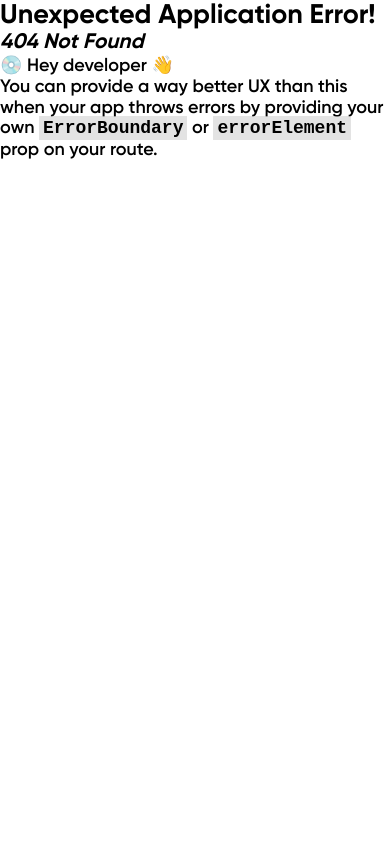
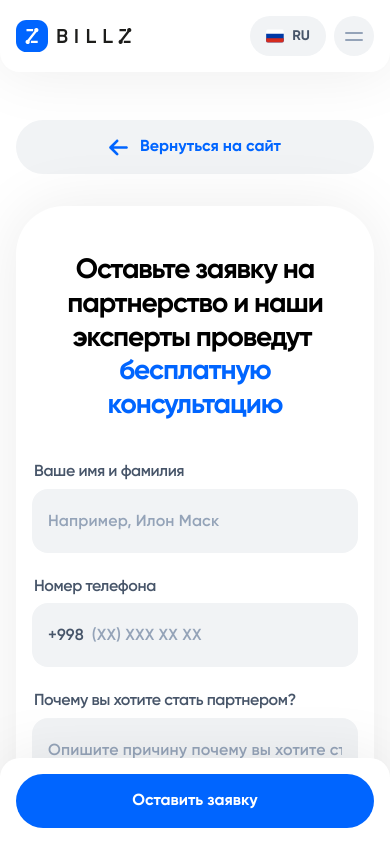
Before and after one commit to asilbek0704/BILLZ-, a React (Vite) app: page /application in a window 390 px wide. Before the commit this address had no page. Shown: the top 844 px of the page. Built offline with nearby package versions, Linux system fonts and the light colour scheme.

Commit message:
add: application page for mobile

```diff
--- a/src/App.jsx
+++ b/src/App.jsx
@@ -1,5 +1,6 @@
 import { createBrowserRouter, RouterProvider } from 'react-router-dom';
 import 'normalize.css';
+import { Container } from './components/Container/Container';
 import { Header } from './components/Header/Header';
 import { Footer } from './components/Footer/Footer';
 import { Advantages } from './views/Advantages/Advantages';
@@ -8,7 +9,12 @@ import { ChoiceTicker } from './views/ChoiceTicker/ChoiceTicker';
 import { Reason } from './views/Reason/Reason';
 import { Privelege } from './views/Privelege/Privelege';
 import { Partnership } from './views/Partnership/Partnership';
-import { PartnershipForm } from './views/PartnershipForm/PartnershipForm';
+import { lazy, Suspense } from 'react';
+import { ApplicationButton } from './components/ApplicationButton/ApplicationButton';
+import { ReturnButton } from './components/ReturnButton/ReturnButton';
+const PartnershipForm = lazy(() =>
+  import('./views/PartnershipForm/PartnershipForm')
+);
 
 const router = createBrowserRouter([
   {
@@ -23,9 +29,28 @@ const router = createBrowserRouter([
           <Reason />
           <Privelege />
           <Partnership />
-          <PartnershipForm />
+          <Suspense fallback={<Container>Загрузка...</Container>}>
+            <PartnershipForm />
+          </Suspense>
         </main>
         <Footer />
+        <ApplicationButton to='/application' />
+      </>
+    ),
+  },
+  {
+    path: '/application',
+    element: (
+      <>
+        <Header />
+        <main>
+          <ReturnButton to="/" />
+          <Suspense fallback={<Container>Загрузка...</Container>}>
+            <PartnershipForm />
+          </Suspense>
+        </main>
+        <Footer />
+        <ApplicationButton tag='button' formId='partnership-form' />
       </>
     ),
   },
--- /dev/null
+++ b/src/components/ApplicationButton/ApplicationButton.jsx
@@ -0,0 +1,13 @@
+import { Container } from '../Container/Container';
+import { Button } from '../../ui/Button/Button';
+import s from "./ApplicationButton.module.scss"
+
+export const ApplicationButton = ({ tag, to, formId }) => (
+  <div className={s.application}>
+      <Container>
+        <Button tag={tag ?? "Link"} to={to} formId={formId} >
+          Оставить заявку
+        </Button>
+      </Container>
+    </div>
+)
--- /dev/null
+++ b/src/components/ApplicationButton/ApplicationButton.module.scss
@@ -0,0 +1,17 @@
+.application {
+  display: none;
+  background: #fff;
+  border-radius: 20px 20px 0px 0px;
+  box-shadow: 0px 0px 64px 0px #00000014;
+  padding: 16px 0;
+
+  @media (max-width: 576px) {
+    display: flex;
+    justify-content: center;
+    position: sticky;
+    bottom: 0;
+    left: 0;
+    right: 0;
+    z-index: 999;
+  }
+}
--- a/src/components/Footer/Footer.jsx
+++ b/src/components/Footer/Footer.jsx
@@ -1,7 +1,6 @@
 import { Container } from '../Container/Container';
 import { Logo } from '../Logo/Logo';
 import s from './Footer.module.scss';
-import { Button } from '../../ui/Button/Button';
 
 export const Footer = () => (
   <>
@@ -29,13 +28,5 @@ export const Footer = () => (
         </figure>
       </Container>
     </footer>
-
-    <div className={s.application}>
-      <Container>
-        <Button tag={'Link'} to={'/1'}>
-          Оставить заявку
-        </Button>
-      </Container>
-    </div>
   </>
 );
--- a/src/components/Footer/Footer.module.scss
+++ b/src/components/Footer/Footer.module.scss
@@ -77,21 +77,3 @@
     height: auto;
   }
 }
-
-.application {
-  display: none;
-  background: #FFF;
-  border-radius: 20px 20px 0px 0px;
-  box-shadow: 0px 0px 64px 0px #00000014;
-  padding: 16px 0;
-
-  @media (max-width: 576px) {
-    display: flex;
-    justify-content: center;
-    position: sticky;
-    bottom: 0;
-    left: 0;
-    right: 0;
-    z-index: 999;
-  }
-}
--- /dev/null
+++ b/src/components/ReturnButton/ReturnButton.jsx
@@ -0,0 +1,24 @@
+import { Button } from '../../ui/Button/Button';
+import { Container } from '../Container/Container';
+
+import s from './ReturnButton.module.scss';
+
+export const ReturnButton = ({ to }) => (
+  <Container>
+    <Button variation='extra' to={to} className={s.button}>
+      <svg
+        width='19'
+        height='17'
+        viewBox='0 0 19 17'
+        fill='none'
+        xmlns='http://www.w3.org/2000/svg'
+      >
+        <path
+          d='M0.561371 7.5587C0.040741 8.07933 0.040741 8.92483 0.561371 9.44546L7.22543 16.1095C7.74606 16.6302 8.59157 16.6302 9.1122 16.1095C9.63283 15.5889 9.63283 14.7434 9.1122 14.2228L4.71808 9.83281H17.4964C18.2336 9.83281 18.8292 9.23721 18.8292 8.5C18.8292 7.76279 18.2336 7.16719 17.4964 7.16719H4.72225L9.10803 2.77724C9.62866 2.25661 9.62866 1.4111 9.10803 0.890472C8.5874 0.369843 7.7419 0.369843 7.22127 0.890472L0.557206 7.55454L0.561371 7.5587Z'
+          fill='#0065FF'
+        />
+      </svg>
+      &nbsp;&nbsp; Вернуться на сайт
+    </Button>
+  </Container>
+);
--- /dev/null
+++ b/src/components/ReturnButton/ReturnButton.module.scss
@@ -0,0 +1,6 @@
+.button {
+  padding: 18px;
+  width: 100%;
+  font-size: 16px;
+  margin-bottom: 32px;
+}
--- a/src/ui/Button/Button.jsx
+++ b/src/ui/Button/Button.jsx
@@ -2,7 +2,7 @@ import classNames from 'classnames';
 import s from './Button.module.scss';
 import { Link } from 'react-router-dom';
 
-export const Button = ({ children, variation, className, tag, to, onClick }) => {
+export const Button = ({ children, variation, className, tag, to, onClick, formId }) => {
   let buttonClass;
   switch (variation) {
     case 'main':
@@ -22,7 +22,7 @@ export const Button = ({ children, variation, className, tag, to, onClick }) =>
           {children}
         </Link>
       ) : tag === 'button' ? (
-        <button onClick={onClick} className={classNames(buttonClass, className)}>
+        <button onClick={onClick} className={classNames(buttonClass, className)} form={formId}>
           {children}
         </button>
       ) : (
--- a/src/views/PartnershipForm/PartnershipForm.jsx
+++ b/src/views/PartnershipForm/PartnershipForm.jsx
@@ -3,8 +3,15 @@ import { Container } from '../../components/Container/Container';
 import { Highlighter } from '../../ui/Highlighter/Highlighter';
 import s from './PartnershipForm.module.scss';
 import { Button } from '../../ui/Button/Button';
+import { useLocation } from 'react-router-dom';
 
-export const PartnershipForm = () => {
+const PartnershipForm = () => {
+  const { pathname } = useLocation();
+
+  if (window.innerWidth < 576 && pathname == '/') {
+    return;
+  }
+
   return (
     <Container className={s.formContainer}>
       <form id='partnership-form' className={s.form}>
@@ -12,7 +19,8 @@ export const PartnershipForm = () => {
           Оставьте заявку на партнерство <br />и наши эксперты проведут
           <br />
           &nbsp;
-          <br /><Highlighter>бесплатную консультацию</Highlighter>
+          <br />
+          <Highlighter>бесплатную консультацию</Highlighter>
         </h1>
 
         <fieldset className={s.inputs}>
@@ -160,3 +168,5 @@ export const PartnershipForm = () => {
     </Container>
   );
 };
+
+export default PartnershipForm;
```
